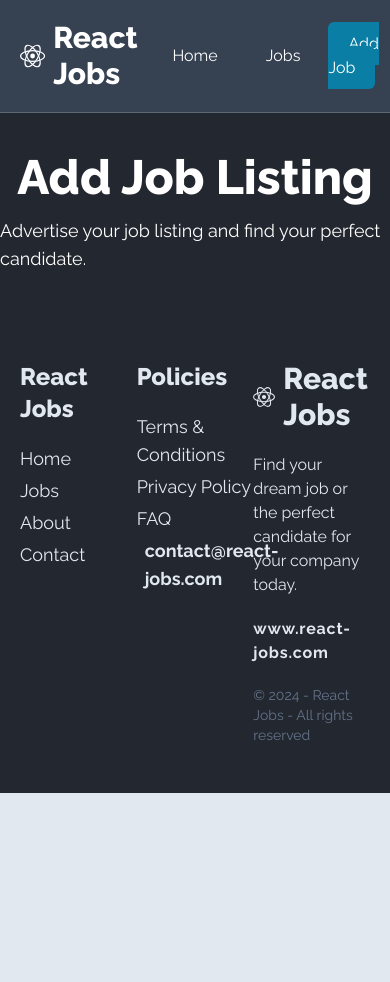
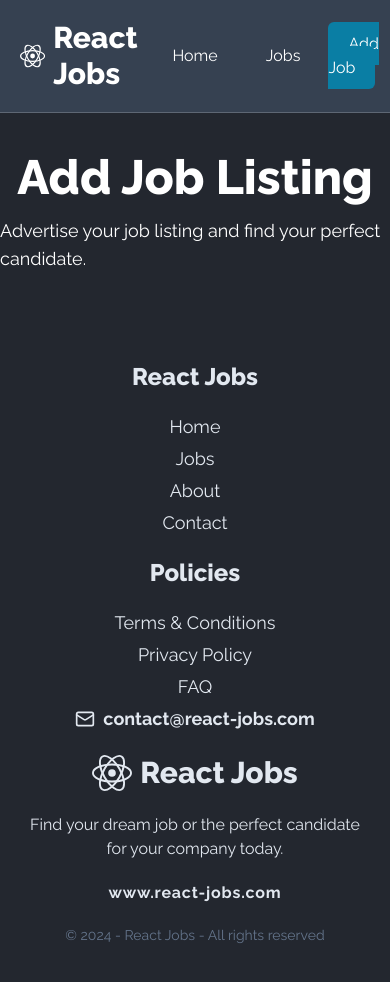
Before and after one commit to latham91/react-jobs, a React (Vite) app: page /add in a window 390 px wide. Shown: the top 982 px of the page. Before the commit the page ends 844 px from the top, so only its background shows below. Built offline with nearby package versions, Linux system fonts and the light colour scheme; data requests are answered from the project's data file.

Commit message:
enhancement: made footer responsive

```diff
--- a/src/components/Footer.jsx
+++ b/src/components/Footer.jsx
@@ -5,7 +5,7 @@ import BrandLogo from "./BrandLogo";
 export default function Footer() {
   return (
     <footer className="bg-[#23272F] text-slate-200">
-      <div className="grid justify-between grid-cols-3 p-5 py-12 mx-auto max-w-7xl">
+      <div className="grid justify-between grid-cols-1 gap-5 p-5 py-12 mx-auto text-center md:text-left md:grid-cols-3 max-w-7xl">
         <div className="flex flex-col gap-5">
           <h6 className="text-2xl font-extrabold">React Jobs</h6>
           <ul className="space-y-1 text-lg">
@@ -32,7 +32,7 @@ export default function Footer() {
           </ul>
         </div>
 
-        <div className="flex flex-col gap-5">
+        <div className="flex flex-col items-center gap-5 md:items-start">
           <h6 className="text-2xl font-extrabold">Policies</h6>
           <ul className="space-y-1 text-lg">
             <li>Terms & Conditions</li>
@@ -47,7 +47,7 @@ export default function Footer() {
           </ul>
         </div>
 
-        <div className="flex flex-col gap-5">
+        <div className="flex flex-col items-center gap-5 md:items-start">
           <BrandLogo />
           <p>Find your dream job or the perfect candidate for your company today.</p>
           <Link to="https://www.react-jobs.com" className="font-bold tracking-wider hover:underline">
```
